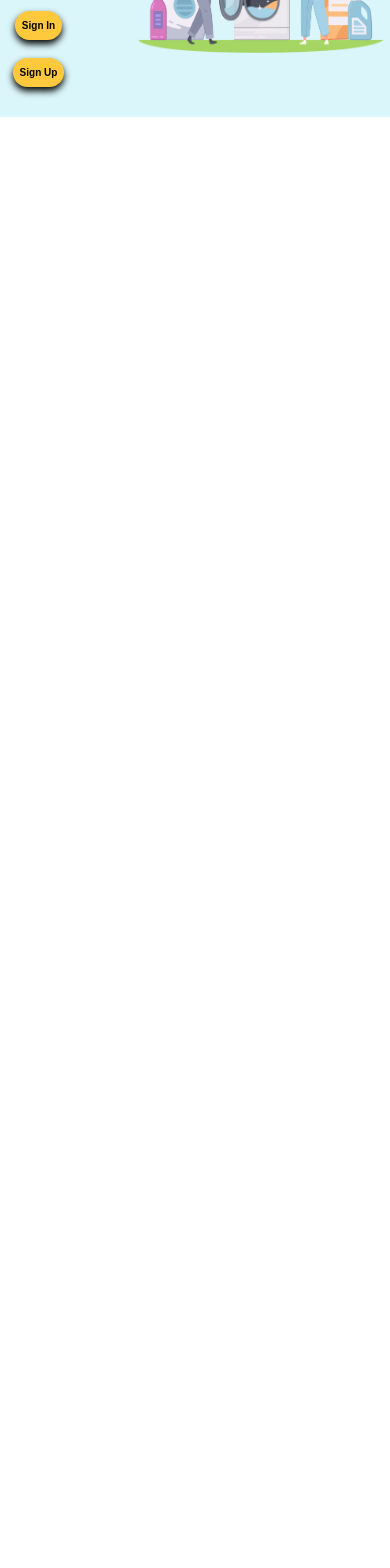
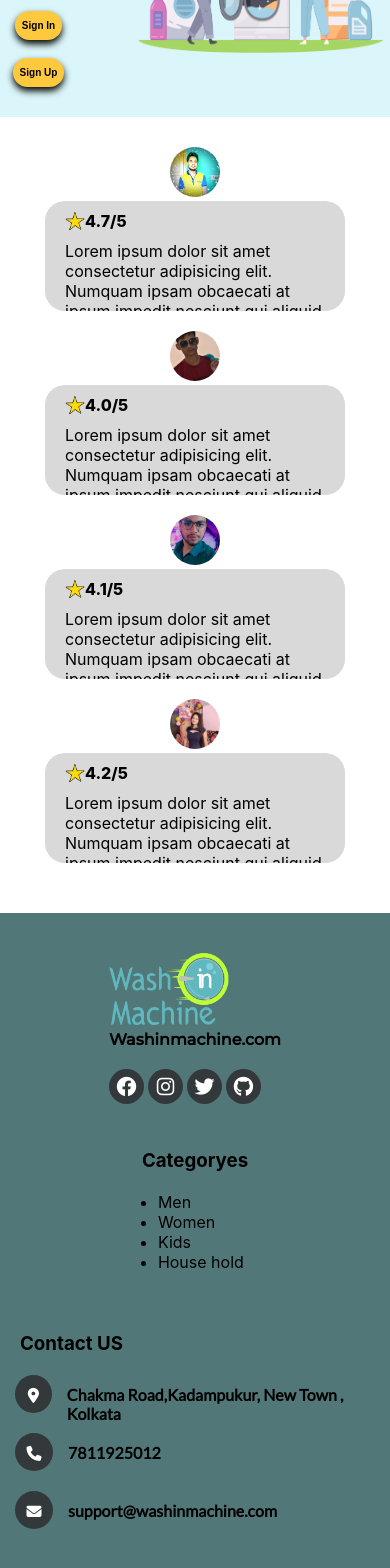
Before and after one commit to Mizanur2001/washinmachine, a React (Create React App) app: page / in a window 390 px wide. Shown: the part 416-1984 px from the top of the page. Before the commit the page ends 844 px from the top, so only its background shows below. Built offline with nearby package versions, Linux system fonts and the light colour scheme.

Commit message:
make the user rating section and footer responsive

```diff
--- a/src/components/css/BenefitsWM.css
+++ b/src/components/css/BenefitsWM.css
@@ -131,7 +131,7 @@
 }
 
 /*Mobile */
-@media(max-width:900px) {
+@media(max-width:1300px) {
     .benefitsWM{
         display: none;
     }
--- a/src/components/css/Footer.css
+++ b/src/components/css/Footer.css
@@ -109,8 +109,37 @@
 }
 
 /*Mobile*/
-@media(max-width:900px) {
-    .footer {
-        display: none;
+@media(max-width:1180px) {
+    .footer{
+        height: auto;
+        padding-top: 40px;
+        padding-bottom: 30px;
     }
 }
+
+@media(max-width:1200px){
+    .footer{
+        height: auto;
+        flex-direction: column;
+    }
+
+    .footer-icons{
+        margin-bottom: 40px;
+    }
+
+    .addPhoneLoc{
+        margin-bottom: 40px;
+    }
+
+    .footerCategory {
+        margin-bottom: 60px;
+    }
+
+    .aboutUs{
+        width: 90%;
+    }
+
+    .copyRightText {
+        font-size: 1rem;
+    }
+}
--- a/src/components/css/UserRating.css
+++ b/src/components/css/UserRating.css
@@ -2,7 +2,7 @@
     display: flex;
     align-items: center;
     justify-content: space-around;
-    height: 350px;
+    height: 400px;
     /* display: none; */
 }
 
@@ -55,8 +55,16 @@
 
 /*Mobile*/
 
-@media(max-width:900px) {
-    .userrating {
-        display: none;
+@media(max-width:1250px) {
+    .userrating{
+        margin-top: 30px;
+        margin-bottom: 30px;
+        height: auto;
+        flex-direction: column;
+    }
+
+    .cardimg>img {
+        height: 50px;
+        width: 50px;
     }
 }
```
